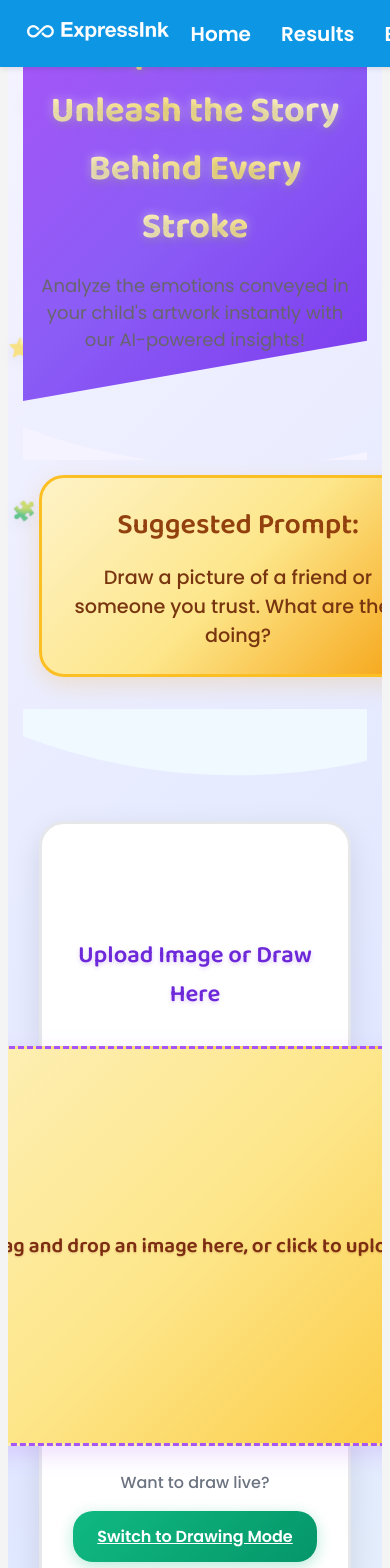
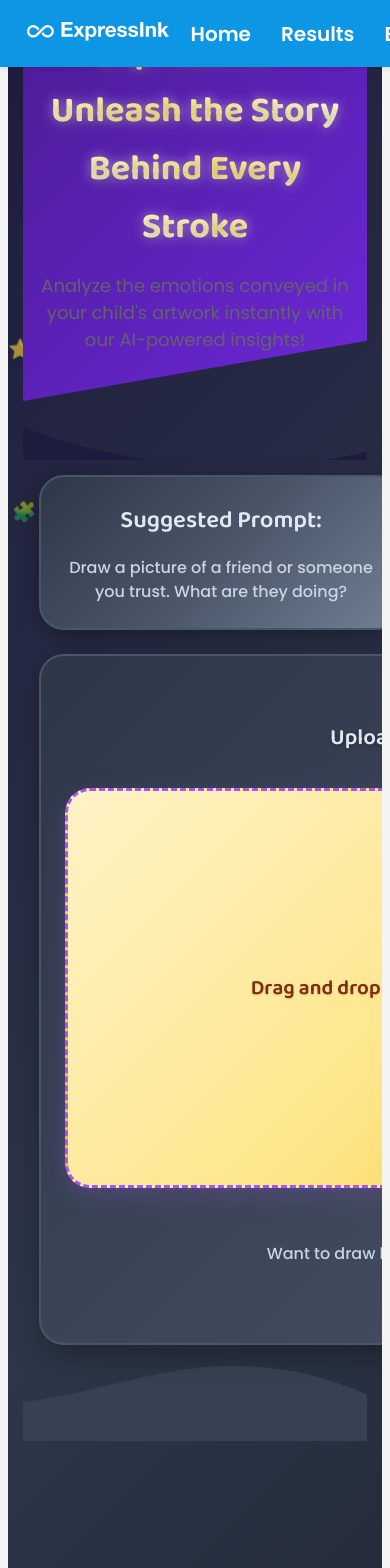
Before and after one commit to Aadhavsb/ExpressInk, a React (Create React App) app in the folder frontend/image-upload-react/: page / in a window 390 px wide. Shown: the top 1568 px of the page. Built offline with nearby package versions, Linux system fonts and the light colour scheme.

Commit message:
side by side prompt and image upload

```diff
--- a/frontend/image-upload-react/src/pages/Home.css
+++ b/frontend/image-upload-react/src/pages/Home.css
@@ -3,7 +3,7 @@
 
 .app-container {
   min-height: 100vh;
-  background: linear-gradient(135deg, #f5f3ff 0%, #e0e7ff 50%, #ecfdf5 100%);
+  background: linear-gradient(135deg, #1e1b3e 0%, #2d3748 50%, #1a202c 100%);
   font-family: 'Poppins', sans-serif;
   position: relative;
   overflow-x: hidden;
@@ -70,7 +70,7 @@
   padding: 2rem 1rem;
   position: relative;
   z-index: 10;
-  background: linear-gradient(135deg, #a855f7 0%, #8b5cf6 50%, #7c3aed 100%);
+  background: linear-gradient(135deg, #4c1d95 0%, #5b21b6 50%, #6d28d9 100%);
   color: white;
   margin-bottom: 0;
   clip-path: polygon(0 0, 100% 0, 100% 85%, 0 100%);
@@ -114,57 +114,74 @@
   background-size: 1200px 120px;
 }
 
+/* Main content container for side-by-side layout */
+.main-content {
+  display: flex;
+  gap: 2rem;
+  max-width: 1400px;
+  margin: 2rem auto;
+  padding: 0 1rem;
+  align-items: flex-start;
+}
+
 /* Prompt section */
 .prompt {
-  background: linear-gradient(135deg, #fef3c7 0%, #fde68a 50%, #f59e0b 100%);
-  margin: 2rem auto;
+  background: linear-gradient(135deg, #2d3748 0%, #4a5568 50%, #718096 100%);
   padding: 2rem;
   border-radius: 25px;
-  max-width: 800px;
+  flex: 1;
+  min-width: 300px;
   text-align: center;
   cursor: pointer;
   transition: all 0.3s ease;
-  box-shadow: 0 8px 25px rgba(245, 158, 11, 0.2);
+  box-shadow: 0 8px 25px rgba(0, 0, 0, 0.3);
   position: relative;
   z-index: 10;
-  border: 3px solid #fbbf24;
+  border: 2px solid #4a5568;
+  color: white;
 }
 
 .prompt:hover {
   transform: translateY(-5px) scale(1.02);
-  box-shadow: 0 15px 35px rgba(245, 158, 11, 0.3);
+  box-shadow: 0 15px 35px rgba(0, 0, 0, 0.4);
+  border-color: #718096;
 }
 
 .prompt h2 {
   font-family: 'Baloo 2', cursive;
   font-size: 1.8rem;
-  color: #92400e;
+  color: #e2e8f0;
   margin: 0 0 1rem 0;
   font-weight: 600;
 }
 
 .prompt-text {
-  font-size: 1.2rem;
-  color: #78350f;
+  font-size: 1.1rem;
+  color: #cbd5e0;
   font-weight: 500;
   line-height: 1.5;
   margin: 0;
+  transition: opacity 0.25s ease;
+}
+
+.prompt-text.fade-out {
+  opacity: 0;
 }
 
 /* Upload section */
 .upload-line {
   font-family: 'Baloo 2', cursive;
-  font-size: 2.2rem;
-  color: #6d28d9;
+  font-size: 1.8rem;
+  color: #e2e8f0;
   text-align: center;
-  margin: 3rem 0 2rem 0;
+  margin: 0 0 2rem 0;
   font-weight: 600;
-  text-shadow: 0 2px 4px rgba(109, 40, 217, 0.2);
+  text-shadow: 0 2px 4px rgba(0, 0, 0, 0.3);
 }
 
 /* Toggle buttons */
 .toggle-button {
-  background: linear-gradient(135deg, #10b981 0%, #059669 100%);
+  background: linear-gradient(135deg, #38a169 0%, #2f855a 100%);
   color: white;
   border: none;
   padding: 0.8rem 1.5rem;
@@ -174,25 +191,25 @@
   font-size: 1rem;
   cursor: pointer;
   transition: all 0.3s ease;
-  box-shadow: 0 4px 15px rgba(16, 185, 129, 0.3);
+  box-shadow: 0 4px 15px rgba(56, 161, 105, 0.4);
   margin: 1rem 0;
 }
 
 .toggle-button:hover {
   transform: translateY(-2px);
-  box-shadow: 0 8px 25px rgba(16, 185, 129, 0.4);
-  background: linear-gradient(135deg, #059669 0%, #047857 100%);
+  box-shadow: 0 8px 25px rgba(56, 161, 105, 0.5);
+  background: linear-gradient(135deg, #2f855a 0%, #276749 100%);
 }
 
 /* Upload/Drawing container */
 .upload-drawing-container {
-  background: white;
+  background: linear-gradient(135deg, #2d3748 0%, #4a5568 100%);
   border-radius: 25px;
   padding: 2rem;
-  margin: 2rem auto;
-  max-width: 900px;
-  box-shadow: 0 10px 30px rgba(0, 0, 0, 0.1);
-  border: 3px solid #e5e7eb;
+  flex: 1;
+  min-width: 400px;
+  box-shadow: 0 10px 30px rgba(0, 0, 0, 0.3);
+  border: 2px solid #4a5568;
   position: relative;
   z-index: 10;
 }
@@ -200,7 +217,7 @@
 .mode-switch-text {
   text-align: center;
   font-family: 'Poppins', sans-serif;
-  color: #6b7280;
+  color: #cbd5e0;
   margin: 1.5rem 0;
   font-weight: 500;
 }
@@ -233,18 +250,25 @@
     padding: 1.5rem 1rem 3rem 1rem;
   }
 
+  .main-content {
+    flex-direction: column;
+    gap: 1.5rem;
+    margin: 1rem auto;
+    padding: 0 1rem;
+  }
+
   .prompt {
-    margin: 1rem;
+    margin: 0;
     padding: 1.5rem;
   }
 
   .upload-drawing-container {
-    margin: 1rem;
+    margin: 0;
     padding: 1.5rem;
   }
 
   .upload-line {
-    font-size: 1.8rem;
+    font-size: 1.6rem;
   }
 }
 
@@ -262,6 +286,14 @@
   }
 
   .upload-line {
+    font-size: 1.4rem;
+  }
+
+  .prompt h2 {
     font-size: 1.5rem;
   }
+
+  .prompt-text {
+    font-size: 1rem;
+  }
 }
--- a/frontend/image-upload-react/src/pages/Home.js
+++ b/frontend/image-upload-react/src/pages/Home.js
@@ -121,18 +121,15 @@ const Home = () => {
           Analyze the emotions conveyed in your child's artwork instantly with
           our AI-powered insights!
         </p>
-      </header>
-
-      {/* Wave divider */}
+      </header>      {/* Wave divider */}
       <div className="wave-divider"></div>
 
+      {/* Main content container for side-by-side layout */}
+      <div className="main-content">
         <div className="prompt" onClick={getRandomPrompt}>
           <h2>Suggested Prompt:</h2>
           <p className="prompt-text">{SuggestedPrompt}</p>
         </div>
-
-      {/* Section wave */}
-      <div className="section-wave"></div>
 
         <div className="upload-drawing-container">
           <h1 className="upload-line">Upload Image or Draw Here</h1>
@@ -177,6 +174,7 @@ const Home = () => {
             </div>
           )}
         </div>
+      </div>
 
       {/* Analysis wave */}
       <div className="analysis-wave"></div>
```
Lines whose indentation alone changed are shown as unchanged.
